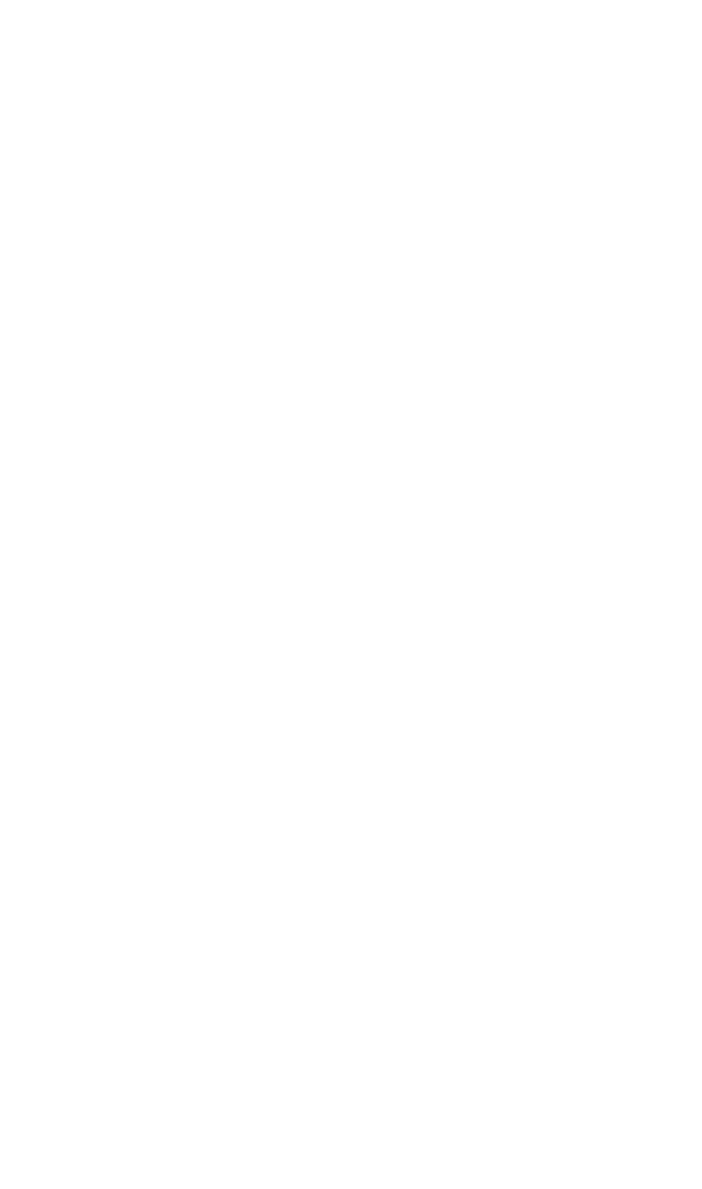
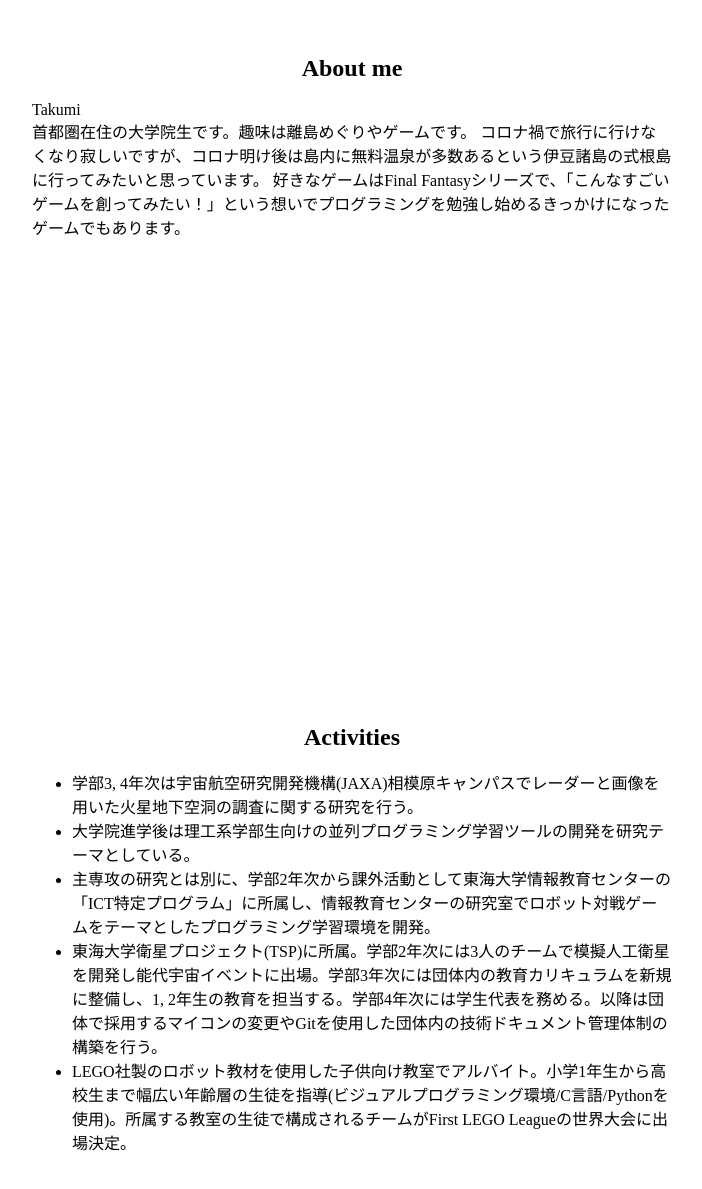
Before and after one commit to aquilaneo/portfolio, a React (Create React App) app: page / in a window 1280 px wide. Shown: the part 1071-2260 px from the top of the page, without its empty margins (288-990 px from the left). Before the commit the page ends 800 px from the top, so only its background shows below. Built offline with nearby package versions, Linux system fonts and the light colour scheme.

Commit message:
文章大枠決定

```diff
--- a/src/App.js
+++ b/src/App.js
@@ -1,7 +1,76 @@
+import "./common.css"
+
 function App () {
 	return (
-		<div className="App">
-			あああ
+		<div>
+			<div className={"space"}>
+				<div className={"center"}>
+					<h1 className={"subtitle"}>Takumi's portfolio</h1>
+					<div>
+
+					</div>
+				</div>
+			</div>
+
+			<div className={"space"}>
+				<div className={"center"}>
+					<h2 className={"subtitle"}>About me</h2>
+					<div>
+						<div>Takumi</div>
+						<div>
+							首都圏在住の大学院生です。趣味は離島めぐりやゲームです。
+							コロナ禍で旅行に行けなくなり寂しいですが、コロナ明け後は島内に無料温泉が多数あるという伊豆諸島の式根島に行ってみたいと思っています。
+							好きなゲームはFinal Fantasyシリーズで、「こんなすごいゲームを創ってみたい！」という想いでプログラミングを勉強し始めるきっかけになったゲームでもあります。
+						</div>
+					</div>
+				</div>
+			</div>
+
+			<div className={"space"}>
+				<div className={"center"}>
+					<h2 className={"subtitle"}>Activities</h2>
+					<ul>
+						<li>学部3, 4年次は宇宙航空研究開発機構(JAXA)相模原キャンパスでレーダーと画像を用いた火星地下空洞の調査に関する研究を行う。</li>
+						<li>大学院進学後は理工系学部生向けの並列プログラミング学習ツールの開発を研究テーマとしている。</li>
+						<li>主専攻の研究とは別に、学部2年次から課外活動として東海大学情報教育センターの「ICT特定プログラム」に所属し、情報教育センターの研究室でロボット対戦ゲームをテーマとしたプログラミング学習環境を開発。</li>
+						<li>東海大学衛星プロジェクト(TSP)に所属。学部2年次には3人のチームで模擬人工衛星を開発し能代宇宙イベントに出場。学部3年次には団体内の教育カリキュラムを新規に整備し、1,
+							2年生の教育を担当する。学部4年次には学生代表を務める。以降は団体で採用するマイコンの変更やGitを使用した団体内の技術ドキュメント管理体制の構築を行う。
+						</li>
+						<li>LEGO社製のロボット教材を使用した子供向け教室でアルバイト。小学1年生から高校生まで幅広い年齢層の生徒を指導(ビジュアルプログラミング環境/C言語/Pythonを使用)。所属する教室の生徒で構成されるチームがFirst
+							LEGO Leagueの世界大会に出場決定。
+						</li>
+					</ul>
+				</div>
+			</div>
+
+			<div className={"space"}>
+				<div className={"center"}>
+					<h2 className={"subtitle"}>History</h2>
+					<div>
+
+					</div>
+				</div>
+			</div>
+
+			<div className={"space"}>
+				<div className={"center"}>
+					<h2 className={"subtitle"}>Skills</h2>
+					<div>
+						<div>Web: HTML5/CSS3/JavaScript ES6/TypeScript</div>
+						<div>Game: Unity/C#</div>
+						<div>Other: Python/C++</div>
+					</div>
+				</div>
+			</div>
+
+			<div className={"space"}>
+				<div className={"center"}>
+					<h2 className={"subtitle"}>Works</h2>
+					<div>
+
+					</div>
+				</div>
+			</div>
 		</div>
 	);
 }
--- /dev/null
+++ b/src/common.css
@@ -0,0 +1,14 @@
+.space {
+    height: 100vh;
+    display: flex;
+    align-items: center;
+}
+
+.subtitle {
+    text-align: center;
+}
+
+.center {
+    margin: 0 auto;
+    width: 50vw;
+}
```
